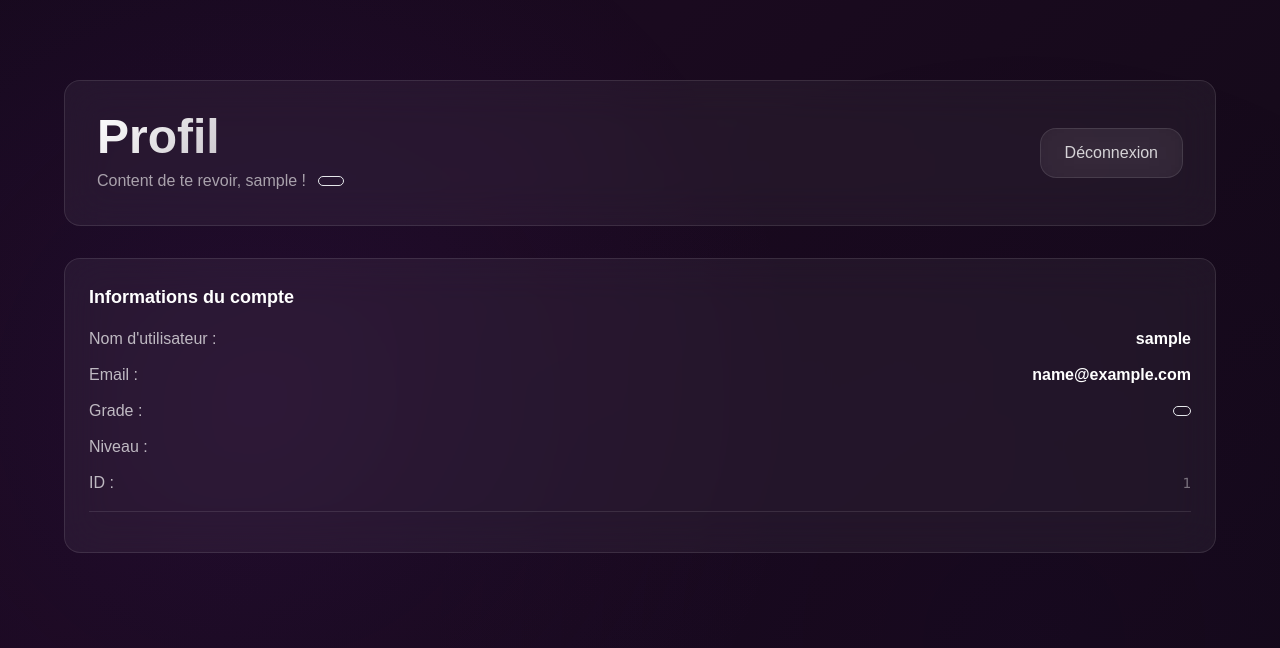
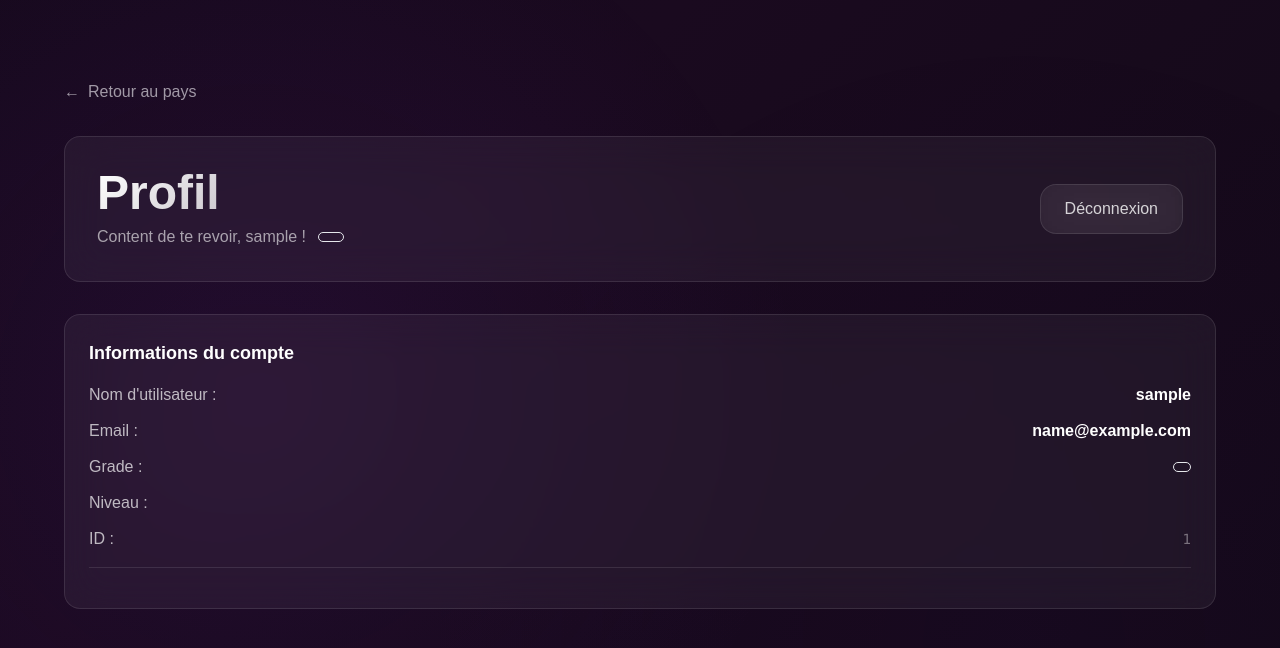
Before and after one commit to clem301/NgManager, a Next.js app: page /profile in a window 1280 px wide. Shown: the top 648 px of the page. Built offline with nearby package versions, Linux system fonts and the light colour scheme; no server answers; the database is empty; sample sign-in values are in the browser's storage.

Commit message:
Add back button to profile page

```diff
--- a/app/profile/page.tsx
+++ b/app/profile/page.tsx
@@ -38,6 +38,15 @@
   return (
     <div className="min-h-screen py-20 px-6">
       <div className="max-w-6xl mx-auto space-y-8">
+        {/* Bouton retour */}
+        <button
+          onClick={() => router.push('/dashboard')}
+          className="flex items-center gap-2 text-white/60 hover:text-white transition-colors mb-4"
+        >
+          <span>←</span>
+          <span>Retour au pays</span>
+        </button>
+
         {/* Header avec glassmorphisme */}
         <GlassCard className="p-8">
           <div className="flex items-center justify-between">
```
